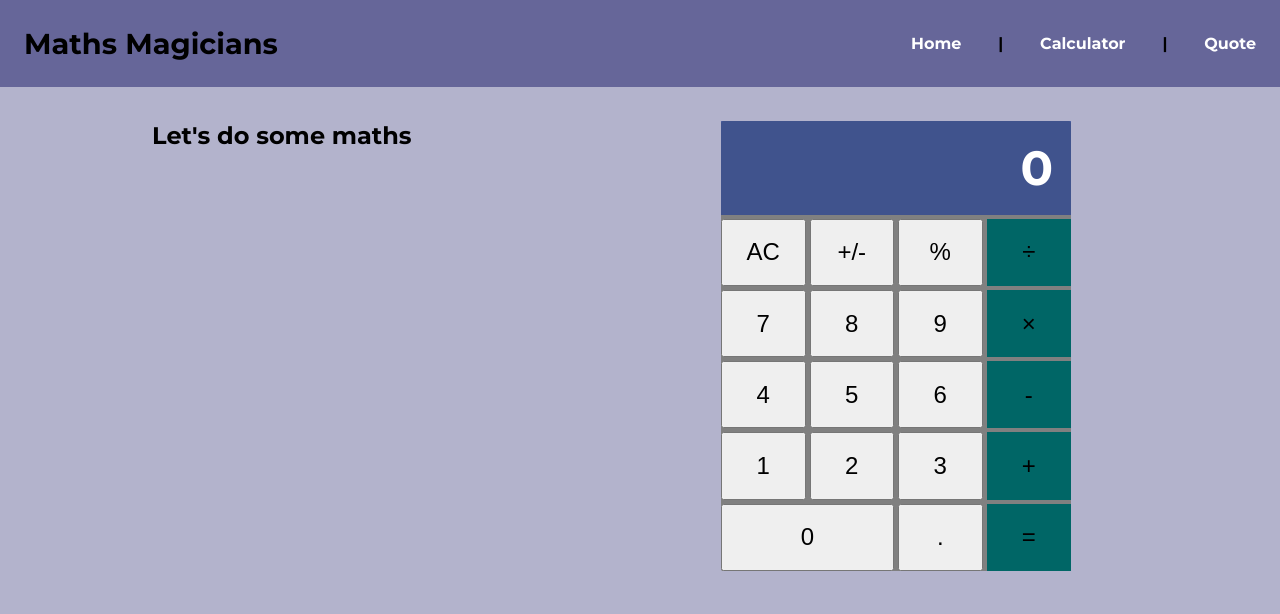
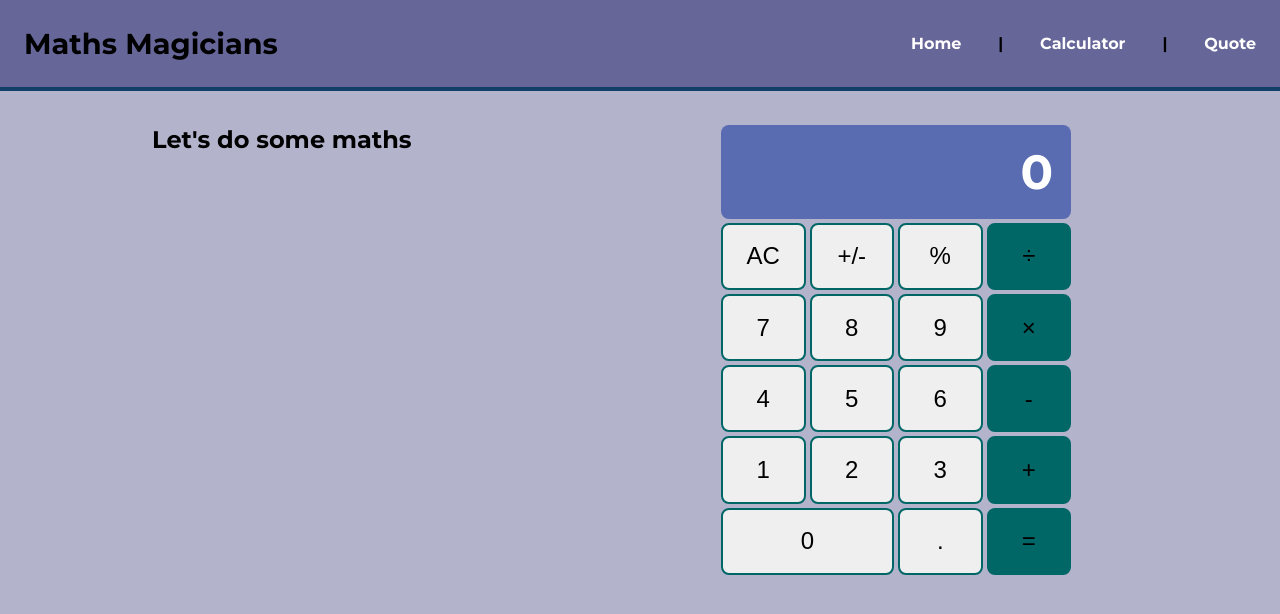
Before and after one commit to Donmark2k/maths-magician, a React (Create React App) app: page /calculator in a window 1280 px wide. Shown: the top 614 px of the page. Built offline with nearby package versions, Linux system fonts and the light colour scheme.

Commit message:
Change the background color of the calculator

```diff
--- a/src/App.css
+++ b/src/App.css
@@ -18,7 +18,7 @@ a {
 }
 .calculator {
   margin: 10px auto;
-  background-color: gray;
+  background-color: #b3b3cc;
   display: grid;
   width: 350px;
   border-radius: 2px;
@@ -35,6 +35,8 @@ a {
   color: white;
   padding: 18px;
   background-color: rgba(0, 38, 153, 0.5);
+  border-radius: 8px;
+
 }
 
 .zero {
@@ -44,6 +46,9 @@ a {
 button {
   color: black;
   font-size: 24px;
+  border-radius: 8px;
+  border: 2px solid #066;
+
 }
 
 .operator {
@@ -57,6 +62,8 @@ nav {
   flex-direction: row;
   padding: 2px 24px;
   background-color: #666699;
+  border-bottom: 4px solid #113f67;
+
 }
 
 ul {
```
